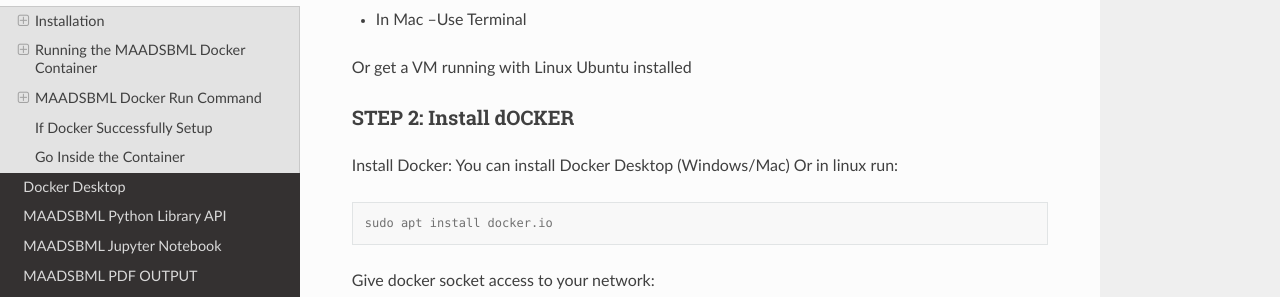
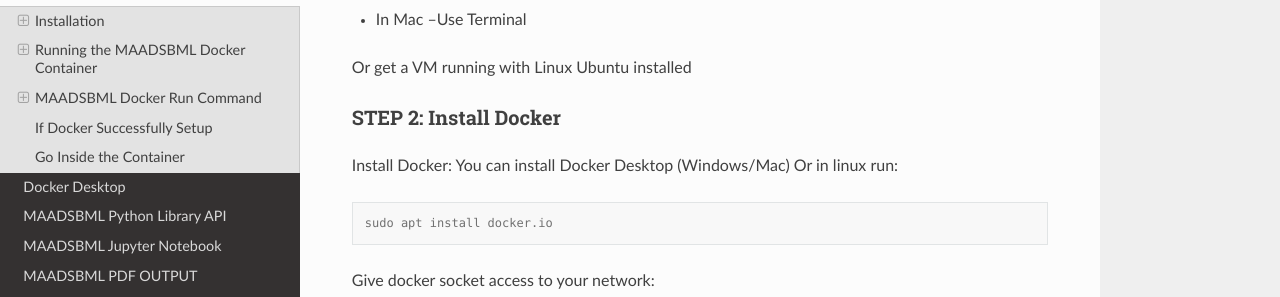
Before and after one commit to smaurice101/maadsbml, a Sphinx documentation site: the page built from docs/source/usage.rst, in a window 1280 px wide and 900 px high, scrolled down 451 px. Shown: the part 156-453 px from the top of the window. Built offline with Sphinx 7.4.7 and the Read the Docs theme 2.0.0, drawn with Linux system fonts in a browser that asks for light colours.

```diff
--- a/docs/source/usage.rst
+++ b/docs/source/usage.rst
@@ -29,7 +29,7 @@ Once wsl is installed then update the Linux distro:
 
 Or get a VM running with Linux Ubuntu installed
 
-STEP 2: Install dOCKER
+STEP 2: Install Docker
 """"""""""
 
 Install Docker: You can install Docker Desktop (Windows/Mac) Or in linux run:
```
